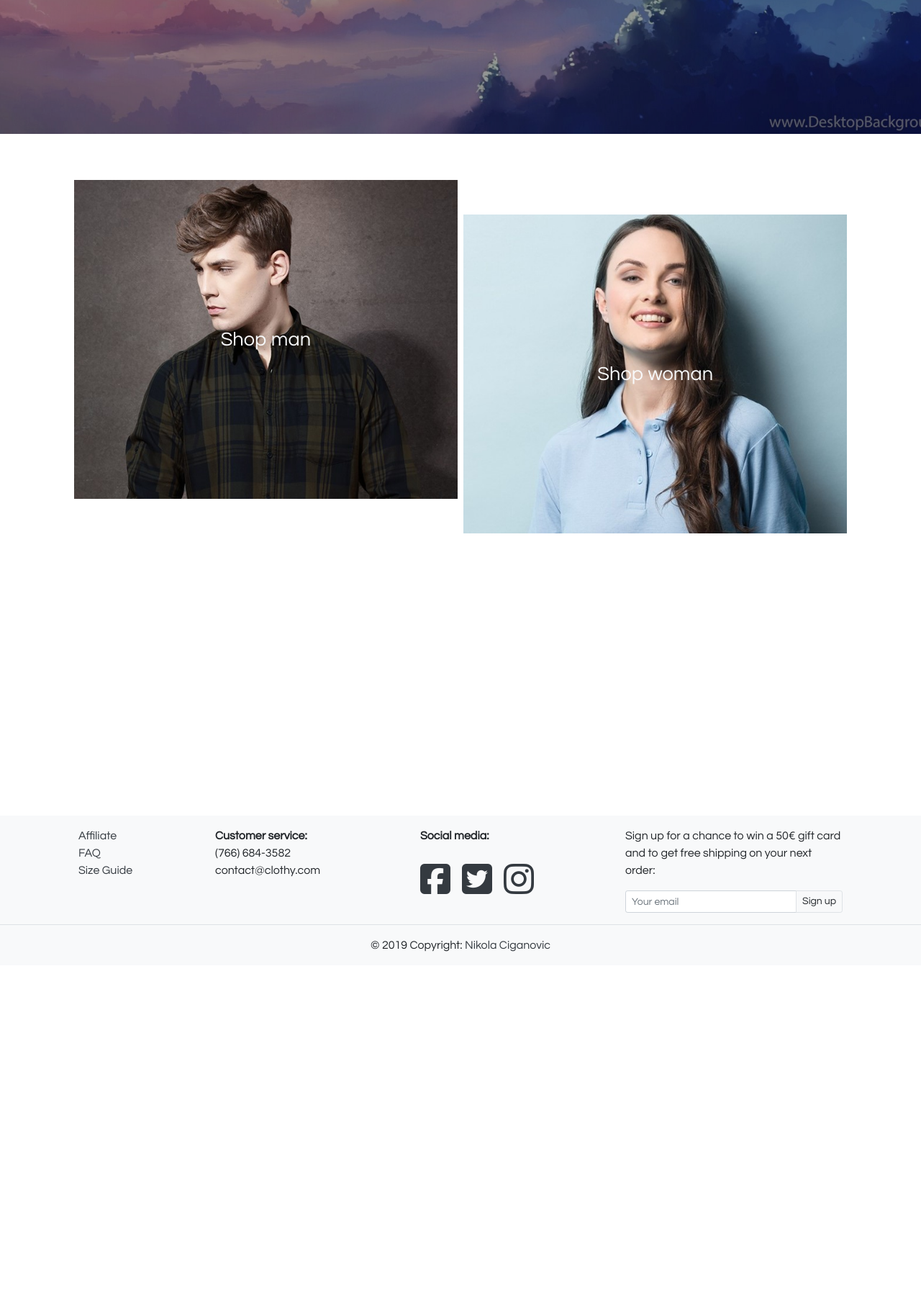
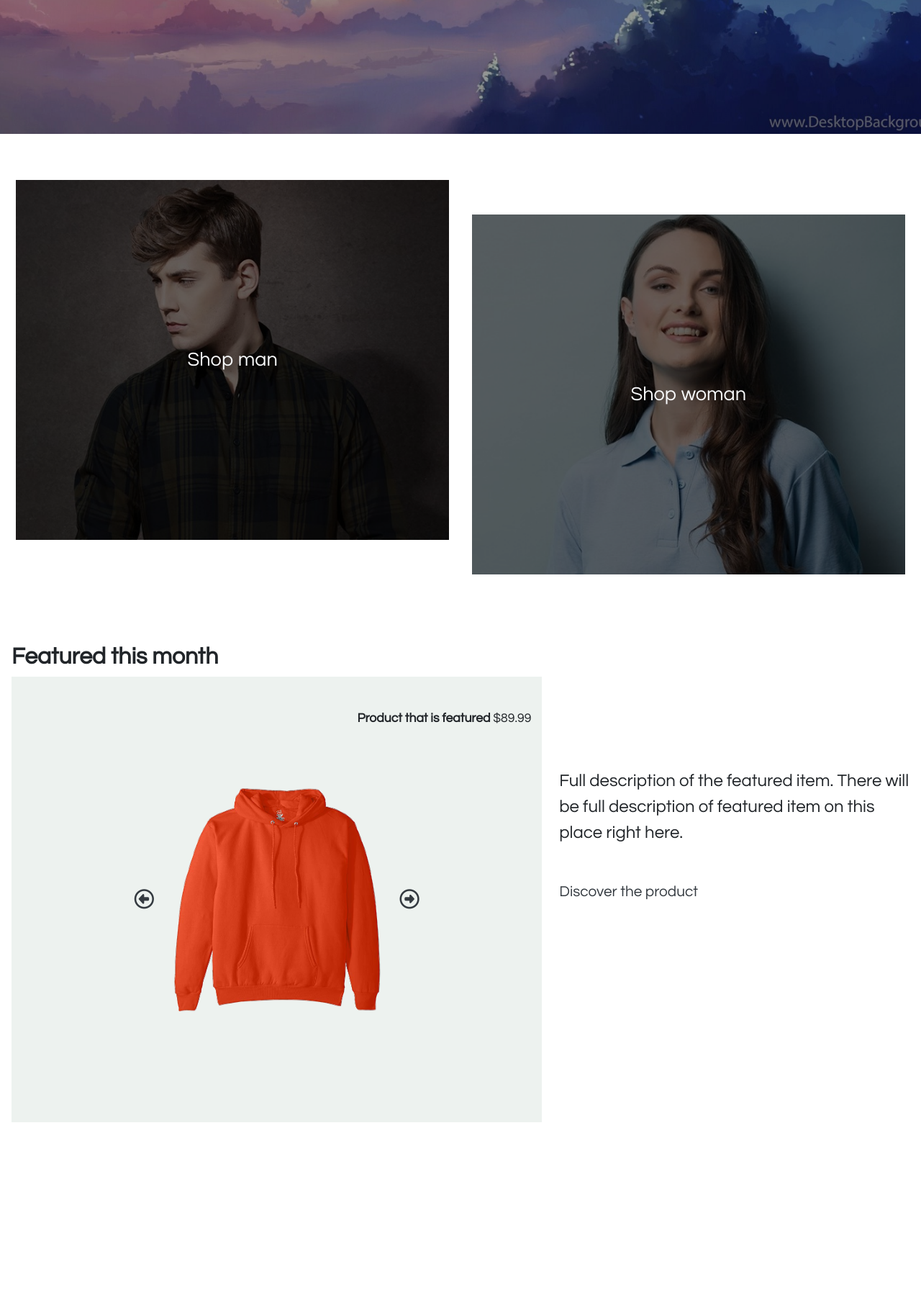
Before and after one commit to topdev0401/Ecommerce-Django, a Django app: page / in a window 1280 px wide. Shown: the part 614-2413 px from the top of the page at 72% size. Before the commit the page ends 1936 px from the top, so only its background shows below. Run offline with Django 3.2, Linux system fonts and the light colour scheme; some libraries are stand-ins or nearby versions.

Commit message:
featured product on index.html added

```diff
--- a/clothy/main/static/main/css/style.css
+++ b/clothy/main/static/main/css/style.css
@@ -7,11 +7,20 @@ body{
     position: relative;
     min-height: 100vh;
 }
+.font-20{
+    font-size: 2rem;
+}
 .font-17{
     font-size: 1.7rem;
 }
 .font-30{
     font-size: 3rem;
+}
+.font-15{
+    font-size: 1.5rem;
+}
+.font-13{
+    font-size: 1.3rem;
 }
 .font-11{
     font-size: 1.1rem;
@@ -66,6 +75,7 @@ nav:hover{
 .pb-600{
     padding-bottom: 600px;
 }
+/* index.html */
 #bg-img-main{
     background-image: url('../../main/img/bg-img.jpg');
 }
@@ -82,8 +92,11 @@ nav:hover{
 .mt-10{
     margin-top:5%;
 }
-.pos-rel{
-    position: relative;
+.pt-10{
+    padding-top: 10%;
+}
+.mb-5pct{
+    margin-bottom:15%;
 }
 .centered{
     position: absolute;
@@ -102,6 +115,8 @@ nav:hover{
 .img-holder{
     overflow: hidden;
     transition: all .3s linear;
+    width: 47%;
+    position: relative;
 }
 /*
 .img-holder:hover img{
@@ -118,3 +133,19 @@ nav:hover{
     transform: scale(1.0);
     transition: all .5s linear;
 }
+.bg-gray{
+    background-color: #edf2ef
+}
+.fa-arrow-alt-circle-left{
+    top: 50%;
+    left: 25%;
+    transform: translate(-50%, -50%);
+    position: absolute;
+}
+
+.fa-arrow-alt-circle-right{
+    top: 50%;
+    left: 75%;
+    transform: translate(-50%, -50%);
+    position: absolute;
+}
--- a/clothy/main/static/main/js/index.js
+++ b/clothy/main/static/main/js/index.js
@@ -1,5 +1,5 @@
 $(document).ready(function() {
-    console.log('index.js');
+    /* Zoom in and zoom out on hover */
     $(".img-holder").on('mouseover', function(){
         $(this).find("img").toggleClass('zoom-in');
         $(this).find("img").toggleClass('zoom-out');
@@ -9,4 +9,56 @@ $(document).ready(function() {
         $(this).find("img").toggleClass('zoom-in');
         $(this).find("img").toggleClass('zoom-out');
     })
-});
+
+    /* Change featured image */
+    var currentImg = 0;
+
+    function changePic(currentImg){
+        if(currentImg == 2){
+            console.log('red');
+        }
+        else if(currentImg == 0){
+            console.log('orange');
+        }
+        else if(currentImg == 1){
+            console.log('gray');
+        }
+        var numberOfPhotos = $(".featured-item").length;
+        $(".featured-item").eq(currentImg).fadeToggle(function(){
+            $(".featured-item").each(function(i){
+                $(this).css(
+                    'zIndex', ((numberOfPhotos - i) + currentImg) % numberOfPhotos
+                )
+            })
+            $(this).show();
+        })
+    }
+
+    changePic(currentImg);
+
+    $("#left-arrow").on('click', function(event){
+        event.preventDefault();
+        currentImg--;
+        if(currentImg > 2){
+            currentImg = 0;
+        }
+        if(currentImg < 0){
+            currentImg = 2;
+        }
+        changePic(currentImg);
+    })
+
+    $("#right-arrow").on('click', function(event){
+        event.preventDefault();
+        currentImg++;
+        if(currentImg > 2){
+            currentImg = 0;
+        }
+        if(currentImg < 0){
+            currentImg = 2;
+        }
+
+        changePic(currentImg);
+    })
+
+})
--- a/clothy/main/templates/main/base.html
+++ b/clothy/main/templates/main/base.html
@@ -15,7 +15,7 @@
 
     <link rel="stylesheet" href="{% static 'main/css/style.css' %}" type="text/css">
 
-    <script src="https://code.jquery.com/jquery-3.3.1.slim.min.js" integrity="sha384-q8i/X+965DzO0rT7abK41JStQIAqVgRVzpbzo5smXKp4YfRvH+8abtTE1Pi6jizo" crossorigin="anonymous"></script>
+    <script src="https://ajax.googleapis.com/ajax/libs/jquery/3.4.1/jquery.min.js"></script>
 </head>
 <body>
     <!--Navbar template-->
--- a/clothy/main/templates/main/index.html
+++ b/clothy/main/templates/main/index.html
@@ -1,6 +1,7 @@
 {% extends "main/base.html" %}
 {% load static %}
 {% block content %}
+    <!-- Start Background image -->
     <div class="container-fluid">
         <div id="bg-img-main" class="row bg-img">
             <div class="col-12 d-flex vh100 opacity-6">
@@ -11,17 +12,45 @@
             </div>
         </div>
     </div>
+    <!-- End Background image -->
+
     <div class="custom-container mt-10">
+        <!-- Start man and woman divs -->
         <div class="row d-flex justify-content-center ml-0 mr-0">
-            <div class="col-5 mr-1 mb-5 img-holder p-0">
-                <img class="w-100 pos-rel zoom-out" src="{% static 'main/img/man.jpg' %}" alt="Man" style="display:block;">
-                <p class="centered text-light font-17">Shop man<p>
+            <div class="mr-3 mb-5 img-holder p-0">
+                <img class="w-100 zoom-out" src="{% static 'main/img/man-dark.png' %}" alt="Man" style="display:block;">
+                <p class="centered text-light font-17"><a class="text-light" href="#">Shop man</a><p>
             </div>
-            <div class="col-5 mt-5 ml-1 img-holder p-0">
-                <img class="w-100 pos-rel zoom-out" src="{% static 'main/img/woman.jpg' %}" alt="Woman" style="display:block;">
-                <p class="centered text-light font-17">Shop woman<p>
+            <div class="mt-5 ml-3 img-holder p-0">
+                <img class="w-100 zoom-out" src="{% static 'main/img/woman-dark.png' %}" alt="Woman" style="display:block;">
+                <p class="centered text-light font-17"><a class="text-light" href="#">Shop woman</a><p>
             </div>
         </div>
+        <!-- End man and woman divs -->
+        <div class="row mt-5 ml-3 mr-0">
+            <div class="col-12 mt-5 pl-0"><h2 class="font-20 font-weight-bold">Featured this month</h2></div>
+            <div class="bg-gray col-7 d-flex align-items-center flex-column">
+                <h3 class=" mt-5 mb-5 w-100 text-right font-11"><span class="font-weight-bold">Product that is featured </span><span>$89.99</span></h3>
+                <img style="width: 40%; margin-top: 10%; margin-bottom: 18%; opacity: 0;" src="{% static 'main/img/pullover-index.png' %}">
+                <img id="po1" class="featured-item centered" style="width: 40%;" src="{% static 'main/img/pullover-index.png' %}">
+                <img id="po2" class="featured-item centered" style="width: 40%;" src="{% static 'main/img/pullover-index2.png' %}">
+                <img id="po3" class="featured-item centered" style="width: 40%;" src="{% static 'main/img/pullover-index3.png' %}">
+                <a id="left-arrow" href="#"><i class="far fa-arrow-alt-circle-left font-17 text-dark"></i></a>
+                <a id="right-arrow" href="#"><i class="far fa-arrow-alt-circle-right font-17 text-dark"></i></a>
+            </div>
+            <div class="col-5 pt-10 pl-4">
+            <p class="font-15">Full description of the featured item. There will be full description of featured item on this place right here.</p>
+            <p class="mt-5"><a class="text-dark font-13" href="#">Discover the product</a></p>
+            </div>
+        </div>
+
     </div>
+    <div class="container">
+
+    </div>
+
+    <!--Strat featured this month div -->
+
+
     <script src="{% static 'main/js/index.js' %}" type="text/javascript"> </script>
 {% endblock %}
```
Also changed, not shown: clothy/main/static/main/img/man-dark.png (added), clothy/main/static/main/img/pullover-index.png (added), clothy/main/static/main/img/pullover-index2.png (added), clothy/main/static/main/img/pullover-index3.png (added), clothy/main/static/main/img/woman-dark.png (added).
